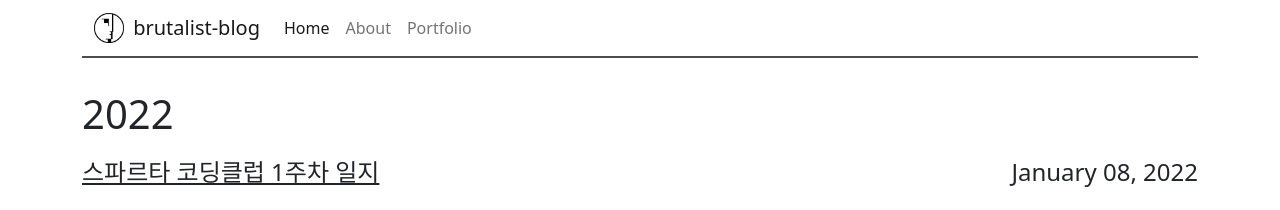
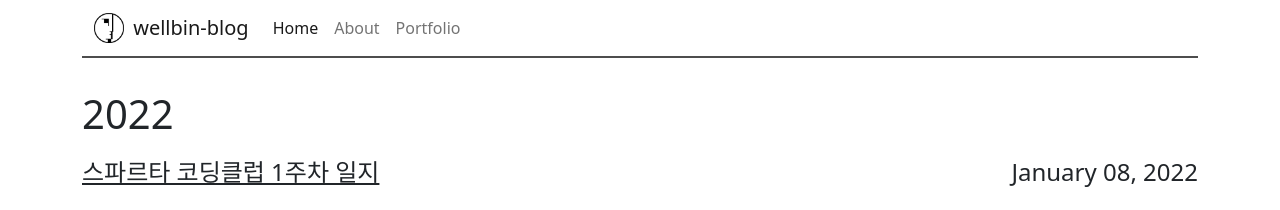
Before and after one commit to fomula91/fomula91.github.io, a Jekyll site: the page built from index.html, in a window 1280 px wide. Shown: the top 210 px of the page. Built offline with Jekyll 4.4.1, drawn with Linux system fonts in a browser that asks for light colours.

Commit message:
Update _config.yml
블로그 이름 변경

```diff
--- a/_config.yml
+++ b/_config.yml
@@ -3,10 +3,10 @@
 #
 
 # Name of your site (displayed in the navbar)
-name: brutalist-blog
+name: wellbin-blog
 
 # Your site's title (e.g., Ben's Awesome Site, The GitHub Blog, etc.), used as part of the title tag like Home | Ben's Awesome Site.
-title: dadada-blog
+title: wellbing-blog
 
 # Link to avatar in the navbar (/assets/images/avatar.png). Leave empty if no logo desired. Two avatars for light and dark mode.
 # Avatar for light mode site
```
